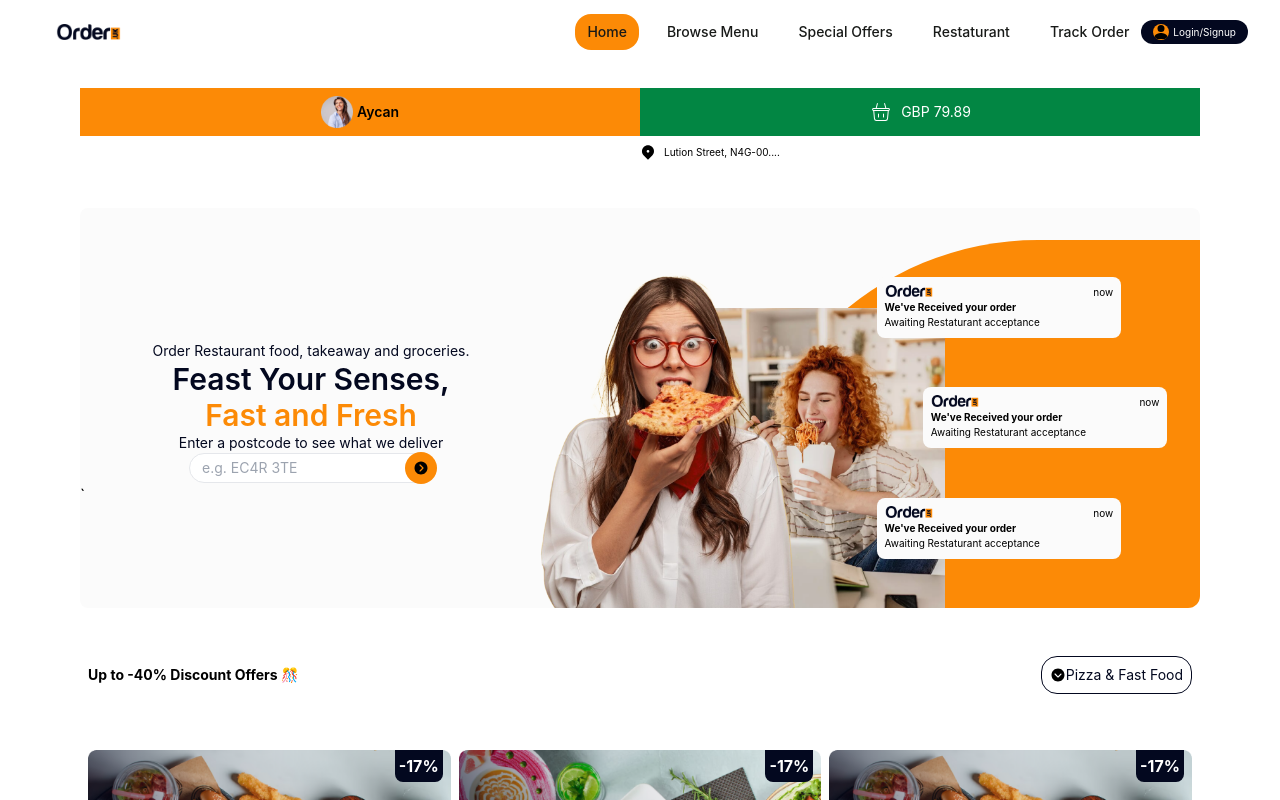
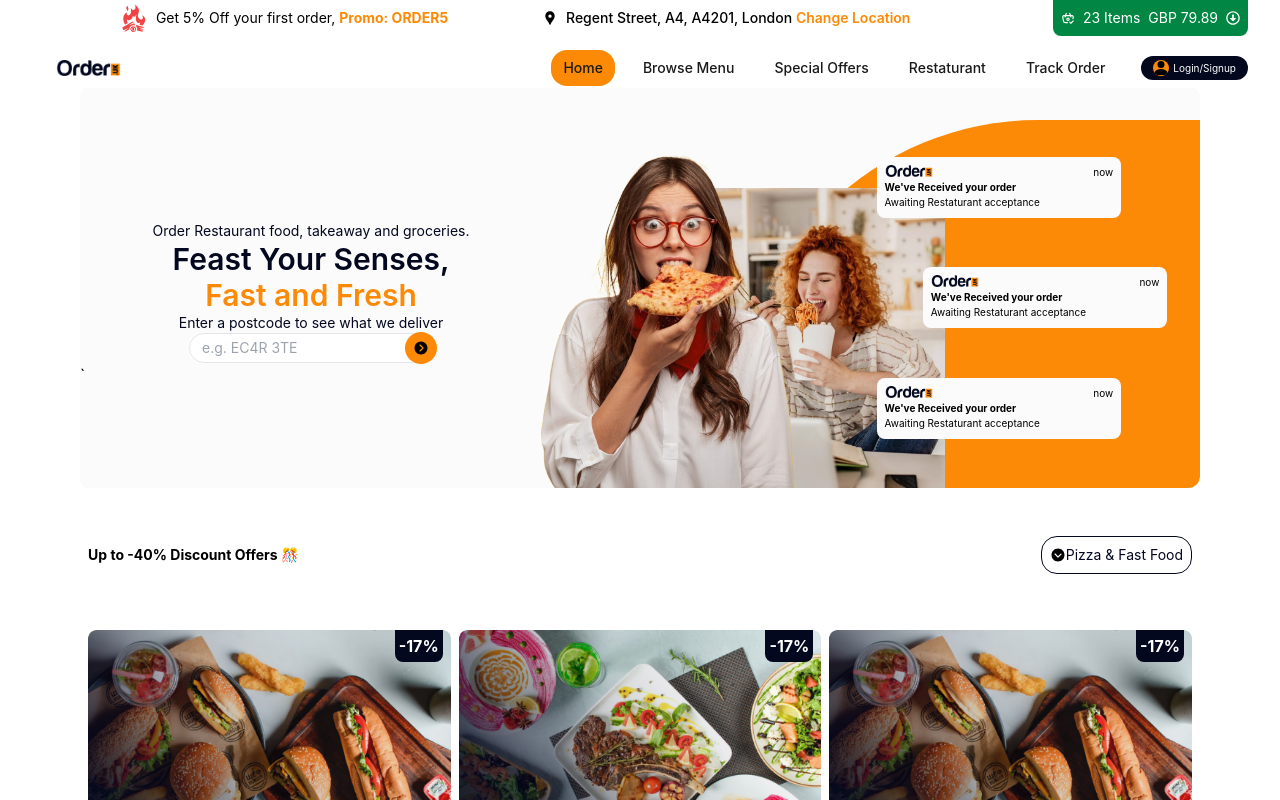
Before and after one commit to nelsonmunthe/food-delivery-frontend, a React (Create React App) app: page / in a window 1280 px wide. Shown: the top 800 px of the page. Built offline with nearby package versions, Linux system fonts and the light colour scheme.

Commit message:
fixing home page

```diff
--- a/src/component/Navigation.tsx
+++ b/src/component/Navigation.tsx
@@ -6,7 +6,10 @@ import CustomNavLink from "./CustomNavLink"
 import { MdClose } from "react-icons/md";
 import { MdMenu } from "react-icons/md";
 import { IoPersonSharp } from "react-icons/io5";
-
+import { GiCampfire } from "react-icons/gi";
+import { MdLocationPin } from "react-icons/md";
+import { TbBasketCheck } from "react-icons/tb";
+import { FaRegArrowAltCircleDown } from "react-icons/fa";
 
 const Navigation = () => {
     const [menu, setMenu] = useState<boolean>(false);
@@ -41,6 +44,24 @@ const Navigation = () => {
     return(
         <nav className="fixed top-0 left-0 w-full z-99 bg-white">
             <div className="mx-auto max-w-7xl px-2 sm:px-6 lg:px-8">
+                <div className="hidden sm:grid grid-cols-12 gap-2">
+                    <div className="col-span-5 flex gap-2 justify-center items-center">
+                        <GiCampfire className="text-red-500 text-3xl"/>
+                        <p className="text-sm"> Get 5% Off your first order, <span className="text-[#FC8A06] font-bold">Promo: ORDER5</span></p>
+                    </div>
+                    <div className="col-span-7 flex gap-2 items-center justify-between">
+                        <div className="flex gap-2 justify-center items-center">
+                            <MdLocationPin />
+                            <p className="text-sm font-medium">Regent Street, A4, A4201, London <span className="text-[#FC8A06] font-semibold">Change Location</span></p>
+                        </div>
+                        <div className="bg-[#028643] p-2 rounded-b-lg flex gap-2 text-white text-sm justify-center items-center">
+                            <TbBasketCheck className=""/>
+                            <span>23 Items</span>
+                            <span>GBP 79.89</span>
+                            <FaRegArrowAltCircleDown />
+                        </div>
+                    </div>
+                </div>
                 <div className="relative flex h-16 items-center justify-between">
                     <div className="absolute inset-y-0 left-0 flex items-center sm:static sm:inset-auto sm:ml-6 sm:pr-0">
                         <img className="h-4 w-auto"  src={logo} alt="company logo"/>
@@ -56,7 +77,7 @@ const Navigation = () => {
                             </div>
                         </div>
                     </div>
-                    <div className="flex justify-center items-center py-1 px-3 bg-[#03081F] rounded-3xl gap-1 p-1">
+                    <div className="hidden sm:ml-6 sm:flex justify-center items-center py-1 px-3 bg-[#03081F] rounded-3xl gap-1 p-1">
                         <IoPersonSharp className="bg-backgroundOrange rounded-lg"/>
                         <button className="text-white text-[10px] text-center">
                             Login/Signup
--- a/src/pages/home/Home.tsx
+++ b/src/pages/home/Home.tsx
@@ -33,7 +33,7 @@ const Home = () => {
 
     return(
         <div className="grid grid-cols-1 lg:mx-20">
-            <section className="flex flex-col gap-2">
+            <section className="sm:hidden flex flex-col gap-2">
                 <div className="flex justify-between">
                     <div className="bg-backgroundOrange py-2 w-full flex gap-1 items-center justify-center">
                         <img src={userImage} alt="user-image" className="h-8"/>
```
